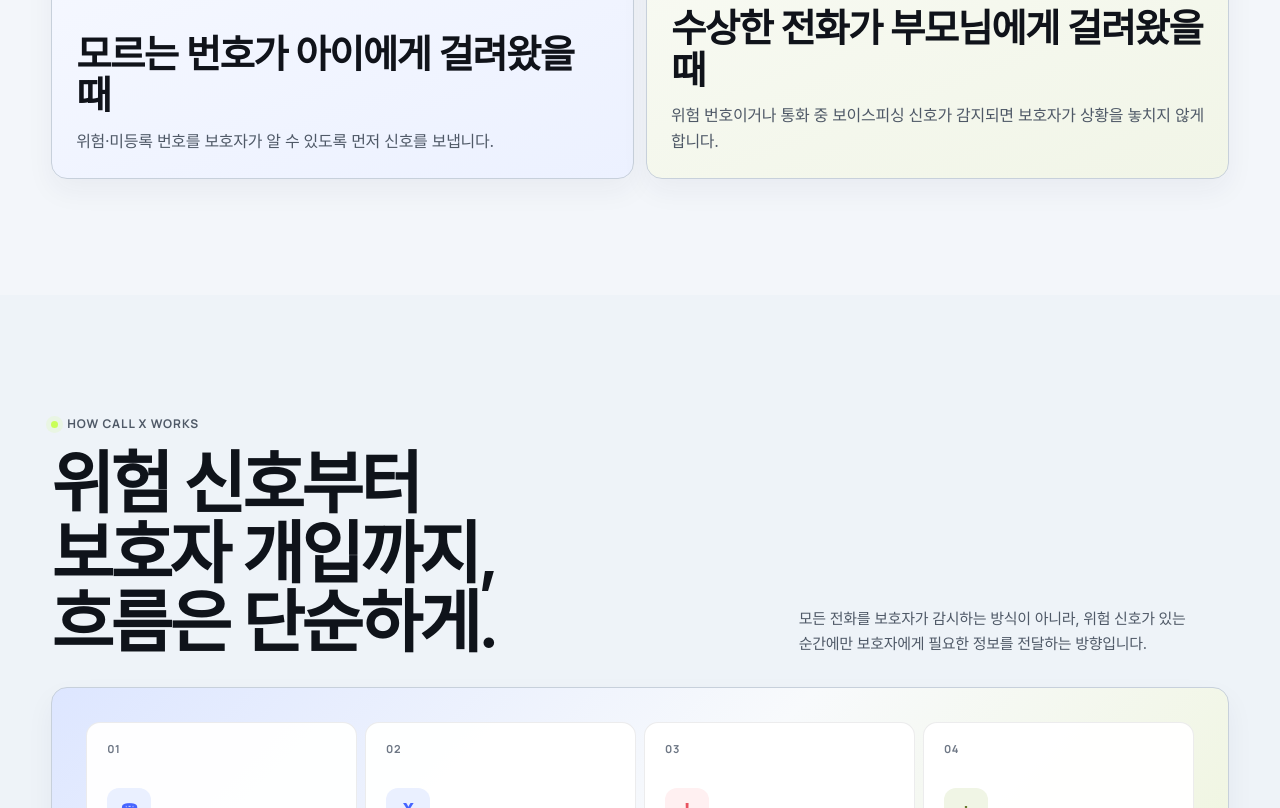
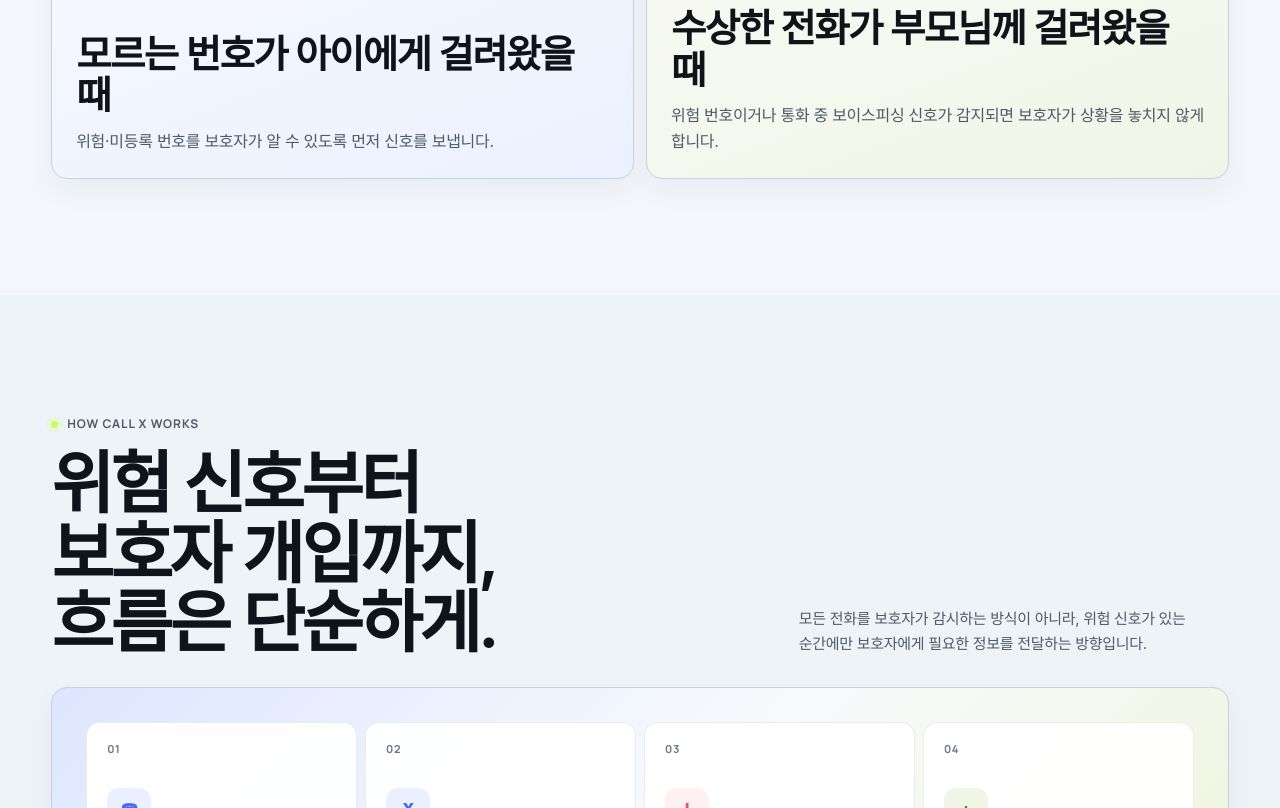
Before and after one commit to speciallonncsoft-stack/UPLSPEY2, a plain HTML site: page index.html in a window 1280 px wide. Shown: the part 1723-2531 px from the top of the page. Drawn offline with Linux system fonts and the light colour scheme; a web font is replaced by a local one.

Commit message:
Update index.html

```diff
--- a/index.html
+++ b/index.html
@@ -1127,7 +1127,7 @@
         kidKicker:'KIDS · UNKNOWN NUMBER', kidState:'보호자 부재',
         kidTitle:'모르는 번호가 아이에게 걸려왔을 때', kidDesc:'위험·미등록 번호를 보호자가 알 수 있도록 먼저 신호를 보냅니다.',
         seniorKicker:'SENIOR · RISKY CALL', seniorState:'통화 시작',
-        seniorTitle:'수상한 전화가 부모님에게 걸려왔을 때', seniorDesc:'위험 번호이거나 통화 중 보이스피싱 신호가 감지되면 보호자가 상황을 놓치지 않게 합니다.',
+        seniorTitle:'수상한 전화가 부모님께 걸려왔을 때', seniorDesc:'위험 번호이거나 통화 중 보이스피싱 신호가 감지되면 보호자가 상황을 놓치지 않게 합니다.',
         howEyebrow:'How CALL X works', howTitle:'위험 신호부터 보호자 개입까지, 흐름은 단순하게.',
         howDesc:'모든 전화를 보호자가 감시하는 방식이 아니라, 위험 신호가 있는 순간에만 보호자에게 필요한 정보를 전달하는 방향입니다.',
         how1Title:'전화가 옵니다', how1Desc:'키즈·시니어에게 외부 전화가 수신됩니다.',
```
